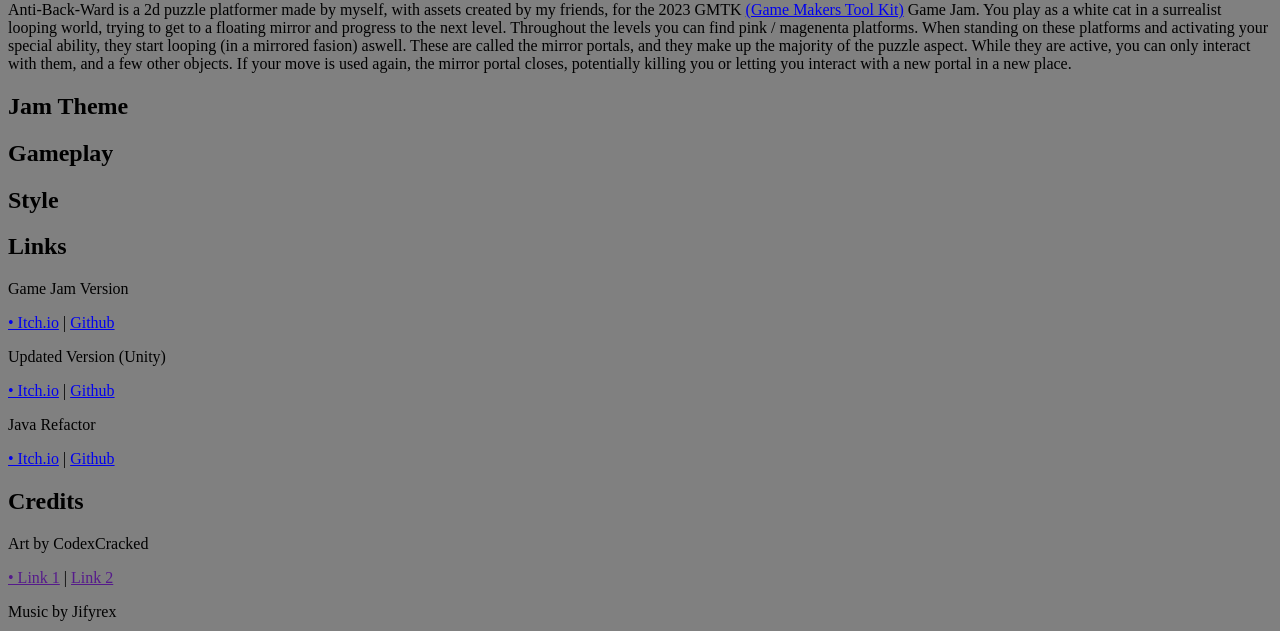
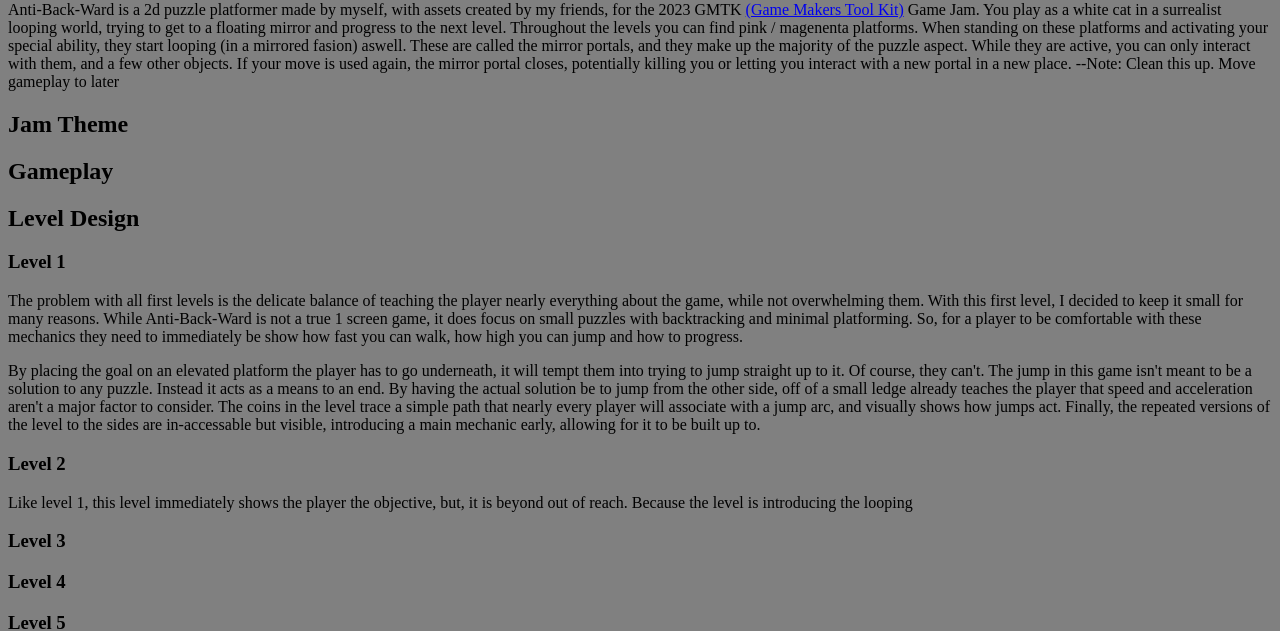
Before and after one commit to OrcaCrafter/Orca-Design-Site, a plain HTML site: page portfolio/general/anti-back-ward.html in a window 1280 px wide. Shown: the part 170-801 px from the top of the page. Drawn offline with Linux system fonts and the light colour scheme.

Commit message:
ABW update
Updated ABW to v0.2.3

```diff
--- a/portfolio/general/anti-back-ward.html
+++ b/portfolio/general/anti-back-ward.html
@@ -39,10 +39,34 @@
 		your special ability, they start looping (in a mirrored fasion) aswell. These are called the mirror portals,
 		and they make up the majority of the puzzle aspect. While they are active, you can only interact with
 		them, and a few other objects. If your move is used again, the mirror portal closes, potentially killing you
-		or letting you interact with a new portal in a new place.
+		or letting you interact with a new portal in a new place. --Note: Clean this up. Move gameplay to later
 		</p>
 	<h2>Jam Theme</h2>
 	<h2>Gameplay</h2>
+	<h2>Level Design</h2>
+		<h3>Level 1</h3>
+			<p>The problem with all first levels is the delicate balance of teaching the player nearly everything about
+			the game, while not overwhelming them. With this first level, I decided to keep it small for many reasons.
+			While Anti-Back-Ward is not a true 1 screen game, it does focus on small puzzles with backtracking and
+			minimal platforming. So, for a player to be comfortable with these mechanics they need to immediately be
+			show how fast you can walk, how high you can jump and how to progress.</p>
+			<p>By placing the goal on an elevated platform the player has to go underneath, it will tempt them
+			into trying to jump straight up to it. Of course, they can't. The jump in this game isn't meant to be
+			a solution to any puzzle. Instead it acts as a means to an end. By having the actual solution be to
+			jump from the other side, off of a small ledge already teaches the player that speed and acceleration
+			aren't a major factor to consider. The coins in the level trace a simple path that nearly every player
+			will associate with a jump arc, and visually shows how jumps act. Finally, the repeated versions of the
+			level to the sides are in-accessable but visible, introducing a main mechanic early, allowing for it to be
+			built up to.</p>
+		<h3>Level 2</h3>
+			<p>Like level 1, this level immediately shows the player the objective, but, it is beyond out of reach.
+			Because the level is introducing the looping </p>
+		<h3>Level 3</h3>
+		<h3>Level 4</h3>
+		<h3>Level 5</h3>
+		<h3>Level 6</h3>
+		<h3>Level 7</h3>
+		<h3>Level 8</h3>
 	<h2>Style</h2>
 	<h2>Links</h2>
 		<p>Game Jam Version</p>
```
Also changed, not shown: web-embed/antibackward_web/www.orca-design.com/index.html (+1 -1 lines), web-embed/antibackward_web/Build/antibackward_web.framework.js.
